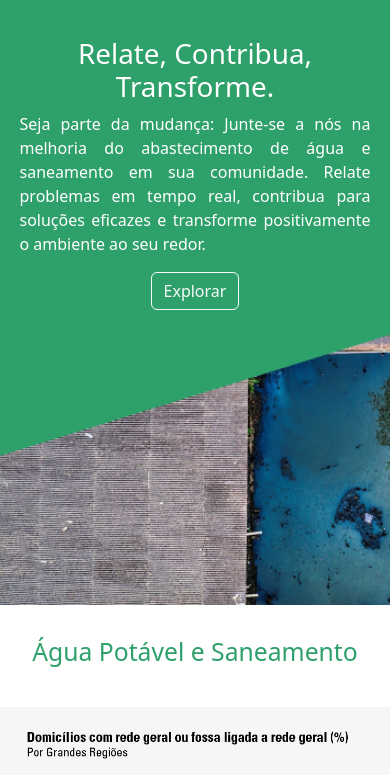
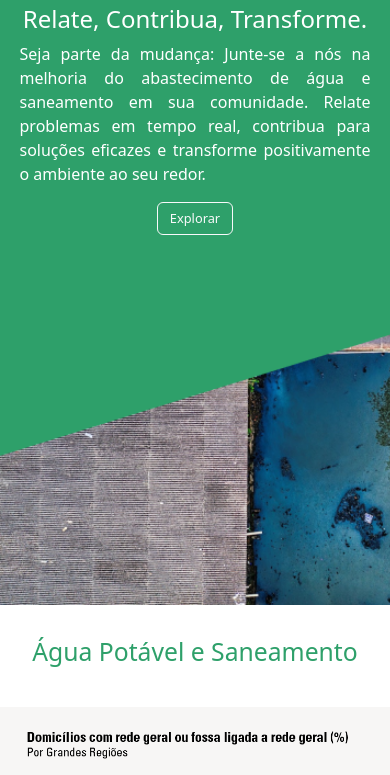
Before and after one commit to wesleysousaa/vs13-front-01-html-css-task-07, a plain HTML site: page index.html in a window 390 px wide. Shown: the part 69-844 px from the top of the page. Drawn offline with nearby package versions, Linux system fonts and the light colour scheme.

Commit message:
feat: add responsiveness to presentation section

```diff
--- a/styles/global.css
+++ b/styles/global.css
@@ -14,6 +14,7 @@
 
 body {
   background-color: var(--background);
+  overflow-x: hidden;
 }
 
 .custom-nav {
--- a/styles/index.css
+++ b/styles/index.css
@@ -1,4 +1,85 @@
-@media (max-width: 600px) {
+.introduction {
+  background-image: url("../assets/presentation-desktop.png");
+  background-size: contain;
+  background-repeat: no-repeat;
+  height: 700px;
+  color: var(--white-text);
+  padding: 4% 0 0 6%;
+}
+
+.introduction h1 {
+  font-size: 3rem;
+}
+
+.introduction p {
+  text-align: justify;
+  font-size: 1.2rem;
+}
+
+.introduction h1, .introduction p {
+  width: 40%;
+}
+
+@media (max-width: 1400px) {
+  .introduction h1 {
+    font-size: 2.5rem;
+  }
+
+  .introduction p {
+    font-size: 1.1rem;
+  }
+}
+
+@media (max-width: 1100px) {
+  .introduction {
+    padding: 2% 0 0 4%;
+  }
+
+  .introduction h1 {
+    font-size: 2.2rem;
+  }
+
+  .introduction p {
+    font-size: 1rem;
+  }
+}
+
+@media (max-width: 840px) {
+  .introduction {
+    padding: 0 0 0 3%;
+  }
+
+  .introduction h1 {
+    font-size: 1.8rem;
+  }
+
+  .introduction p {
+    font-size: 1rem;
+    width: 45%;
+  }
+
+  .introduction a {
+    font-size: 0.8rem;
+  }
+}
+
+@media (max-width: 750px) {
+  .introduction h1 {
+    font-size: 1.5rem;
+  }
+
+  .introduction p {
+    font-size: 0.8rem;
+    width: 45%;
+  }
+
+  .introduction a {
+    font-size: 0.8rem;
+
+  }
+}
+
+@media (max-width: 610px) {
   .introduction {
     background-image: url("../assets/presentation-mobile.png");
     background-size: cover;
@@ -9,14 +90,15 @@
     display: flex;
     flex-direction: column;
     align-items: center;
+    padding: 0;
   }
 
   .introduction p {
     text-align: justify;
+    font-size: 1rem;
   }
 
-  .introduction h1,
-  p {
+  .introduction h1, .introduction p, p {
     width: 90%;
   }
 
```
